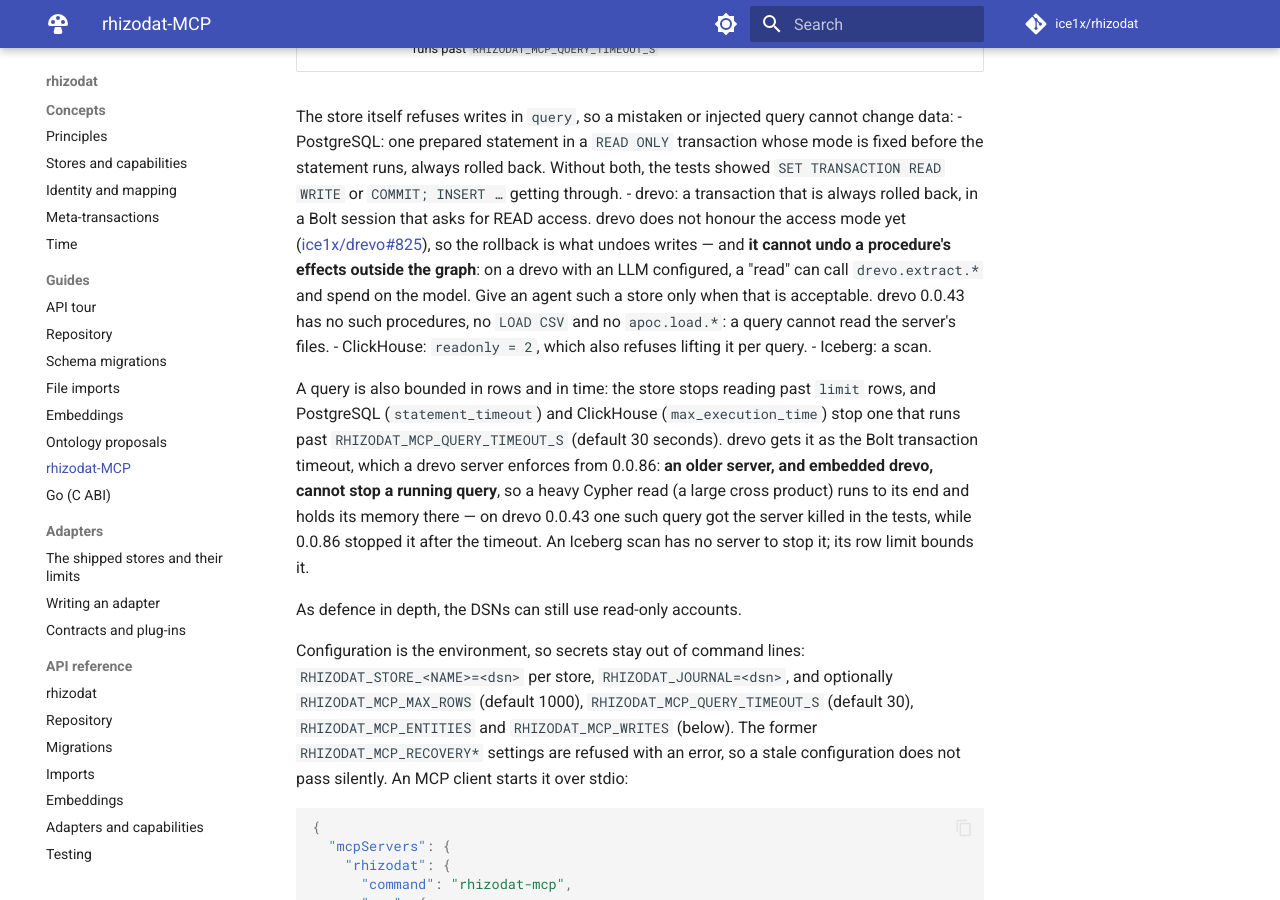
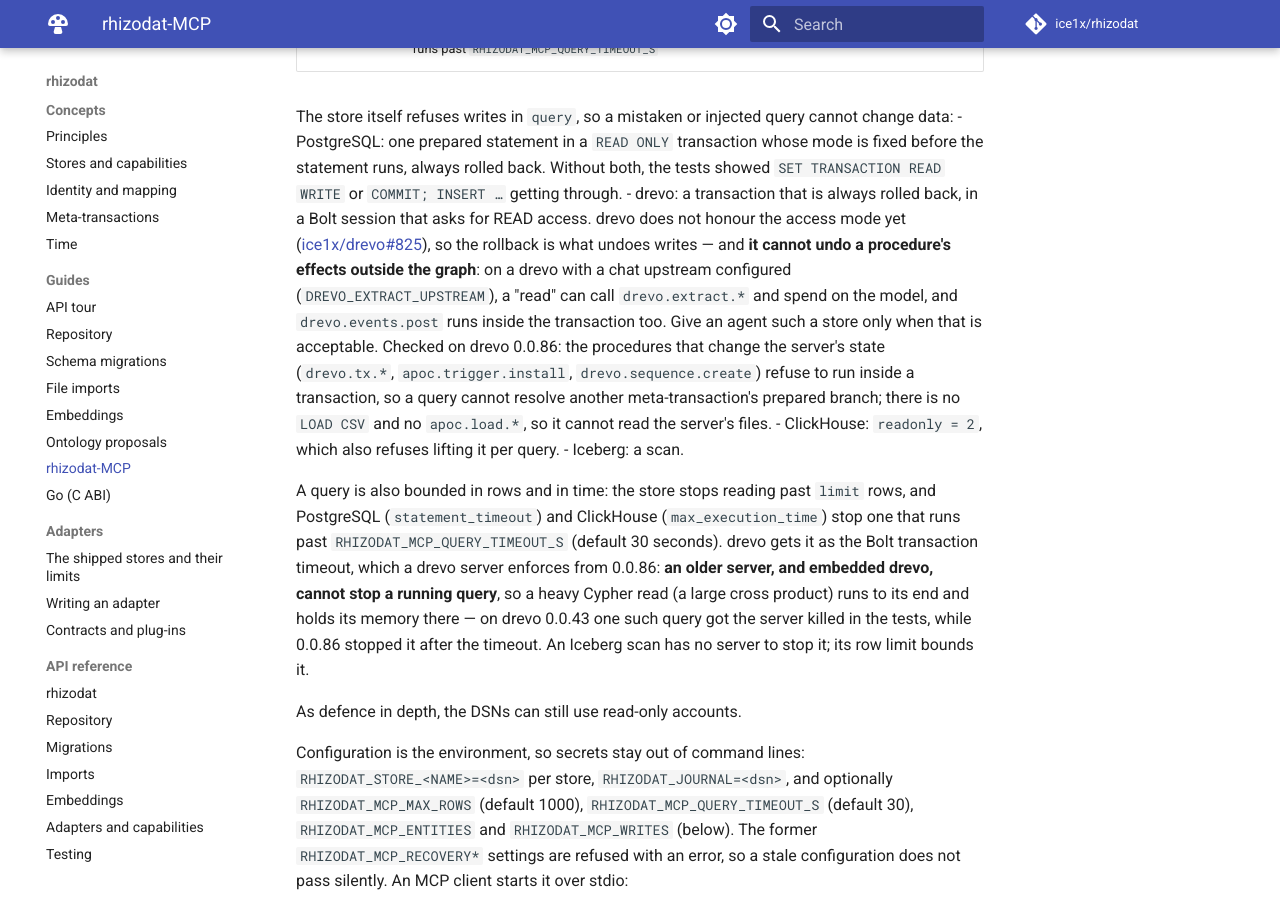
Before and after one commit to ice1x/rhizodat, an MkDocs documentation site: the page built from docs/guide/mcp.md, in a window 1280 px wide and 900 px high, scrolled down 605 px. Built offline with MkDocs 1.6.1 and Material for MkDocs 9.7.7, drawn with Linux system fonts in a browser that asks for light colours; comment, search, counter and statistics services are not loaded.

Commit message:
Test against drevo 0.0.86: enforced timeouts, overlap-only fence
Move the compose test drevo from 0.0.43 to 0.0.86, which enforces the Bolt
transaction timeout (0.0.43 ignored it and was killed by a heavy read).

- compose.yaml, .env.test, examples/_stores.py: ice1x/drevo:0.0.86 with
  DREVO_AUTH=rhizodat/rhizodat; the test DSN carries the credentials
  (the Python, Rust and Go clients all take them from the DSN).
- The prepared fence: 0.0.86 refuses (retryably) only writes that overlap
  a prepared branch's own; writes elsewhere commit (checked: same label,
  other label, a staged marker, after 60 s). The fence tests in
  tests/adapters/test_drevo.py, crates/rhizodat-drevo/tests/drevo.rs and
  tests/integration/test_postgres_drevo_meta_transactions.py now write to
  the same node (the integration test: a book's chapter count). They pass
  on the embedded drevo too, whose pinned commit still fences every write.
- New tests on the real server: a heavy read through read_only(timeout_s=1)
  ends with TransactionTimedOut and the server keeps serving; a read-only
  query cannot call drevo.tx.rollbackPrepared/commitPrepared (drevo
  refuses them inside a transaction), so an MCP agent cannot resolve a
  prepared branch.
- docs: stores.md and transactions.md describe the overlap-only fence and
  why the journal still belongs elsewhere; mcp.md records what was checked
  on 0.0.86 (drevo.extract.* and drevo.events.post run in a read
  transaction; tx/trigger/sequence procedures refuse; no LOAD CSV or
  apoc.load.*); plan.md and CHANGELOG.md.

Full Python suite on a fresh drevo 0.0.86: 2001 passed; cargo test
--all-features and go test -race pass.

```diff
--- a/docs/guide/mcp.md
+++ b/docs/guide/mcp.md
@@ -30,10 +30,15 @@ cannot change data:
   asks for READ access. drevo does not honour the access mode yet
   ([ice1x/drevo#825](https://github.com/ice1x/drevo/issues/825)), so the
   rollback is what undoes writes — and **it cannot undo a procedure's effects
-  outside the graph**: on a drevo with an LLM configured, a "read" can call
-  `drevo.extract.*` and spend on the model. Give an agent such a store only
-  when that is acceptable. drevo 0.0.43 has no such procedures, no
-  `LOAD CSV` and no `apoc.load.*`: a query cannot read the server's files.
+  outside the graph**: on a drevo with a chat upstream configured
+  (`DREVO_EXTRACT_UPSTREAM`), a "read" can call `drevo.extract.*` and spend on
+  the model, and `drevo.events.post` runs inside the transaction too. Give an
+  agent such a store only when that is acceptable. Checked on drevo 0.0.86:
+  the procedures that change the server's state (`drevo.tx.*`,
+  `apoc.trigger.install`, `drevo.sequence.create`) refuse to run inside a
+  transaction, so a query cannot resolve another meta-transaction's prepared
+  branch; there is no `LOAD CSV` and no `apoc.load.*`, so it cannot read the
+  server's files.
 - ClickHouse: `readonly = 2`, which also refuses lifting it per query.
 - Iceberg: a scan.
 
```
Also changed, not shown: CHANGELOG.md (+7 -0 lines), compose.yaml (+5 -2 lines), docs/adapters/stores.md (+5 -1 lines), docs/concepts/transactions.md (+4 -3 lines), docs/plan.md (+1 -1 lines), 5 other files.
